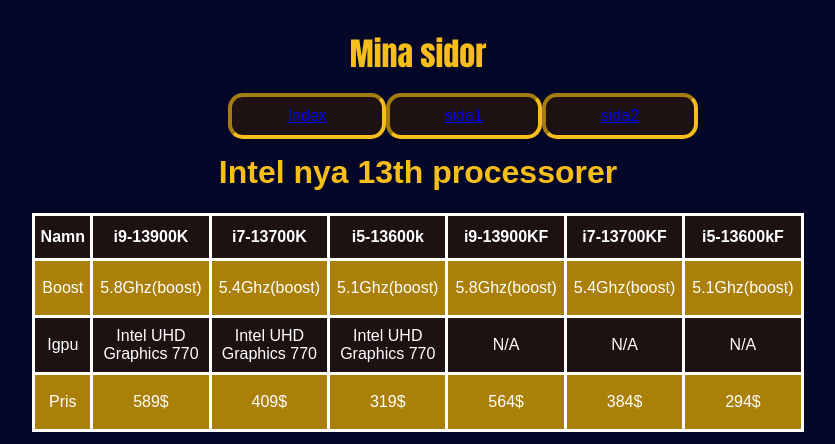
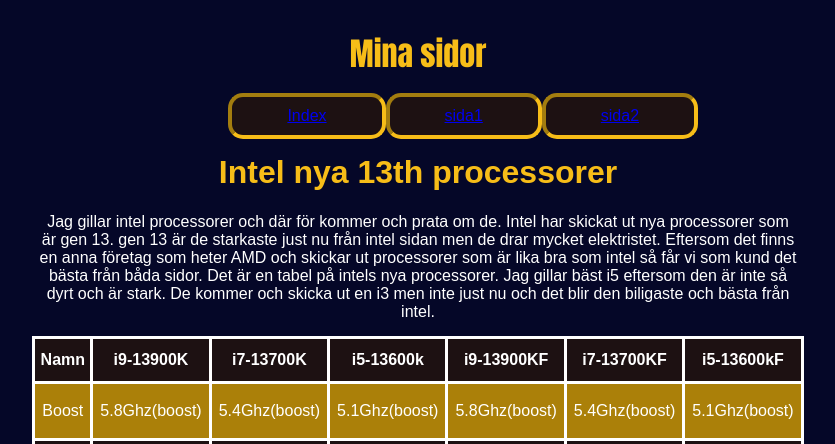
Before and after one commit to Mahdiiii4/Egen-webplats, a plain HTML site: page sida2.html in a window 1280 px wide. Shown: the top 444 px of the page, without its empty margins (222-1057 px from the left). Drawn offline with Linux system fonts and the light colour scheme.

Commit message:
egenwebplats

```diff
--- a/sida2.html
+++ b/sida2.html
@@ -20,7 +20,12 @@
 
 <main>
     <h1>Intel nya 13th processorer</h1>
-
+    <p>Jag gillar intel processorer och där för kommer och prata om de. Intel har skickat ut nya processorer som är gen 13. gen 13 är de
+        starkaste just nu från intel sidan men de drar mycket elektristet. Eftersom det finns en anna företag som heter AMD och skickar ut
+        processorer som är lika bra som intel så får vi som kund det bästa från båda sidor. Det är en tabel på intels nya processorer. Jag
+        gillar bäst i5 eftersom den är inte så dyrt och är stark. De kommer och skicka ut en i3 men inte just nu och det blir den biligaste
+        och bästa från intel.
+    </p>
     <table> <!--table-->
     <tr>
         <th>Namn</th>
```
Also changed, not shown: Index.html (line endings or trailing spaces).
